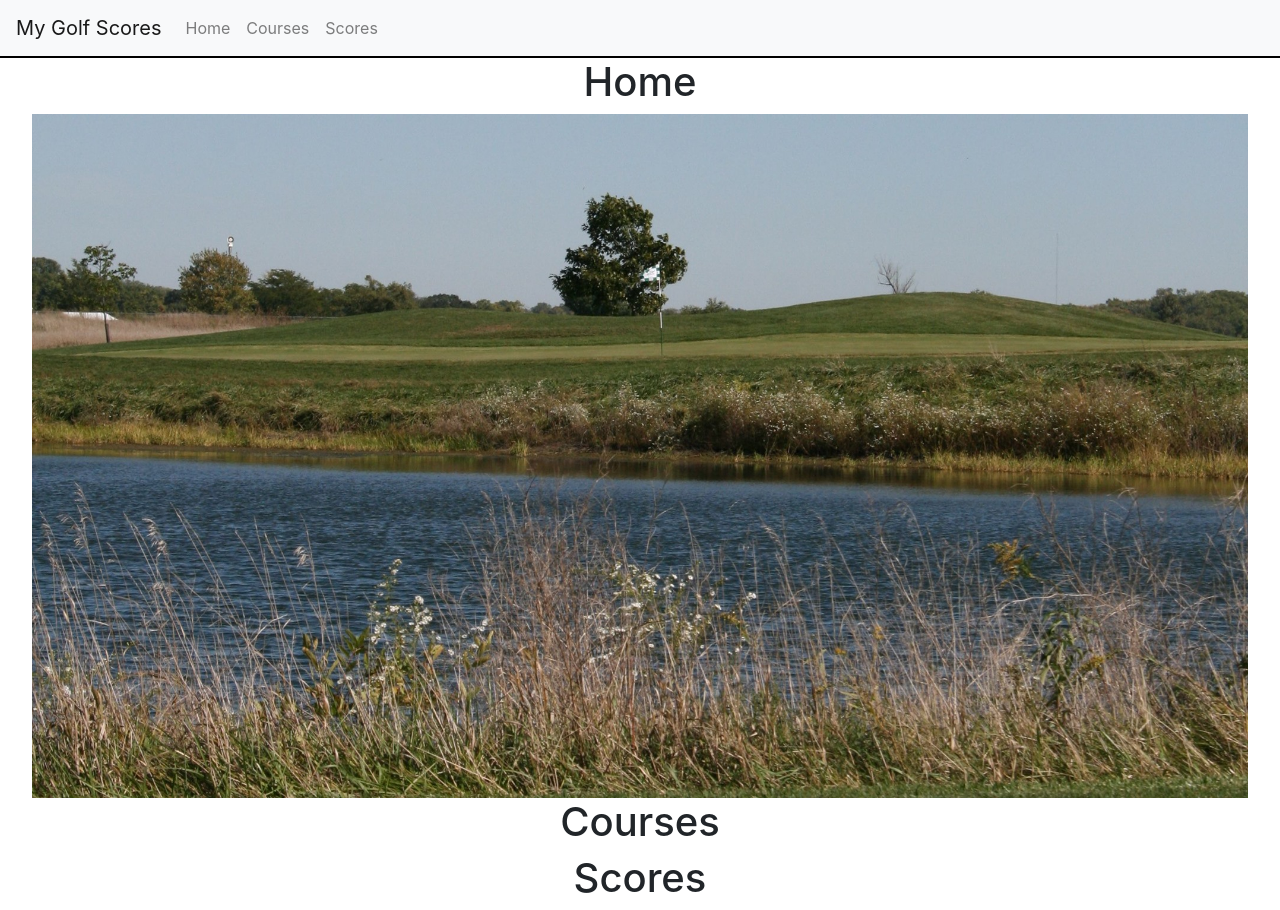
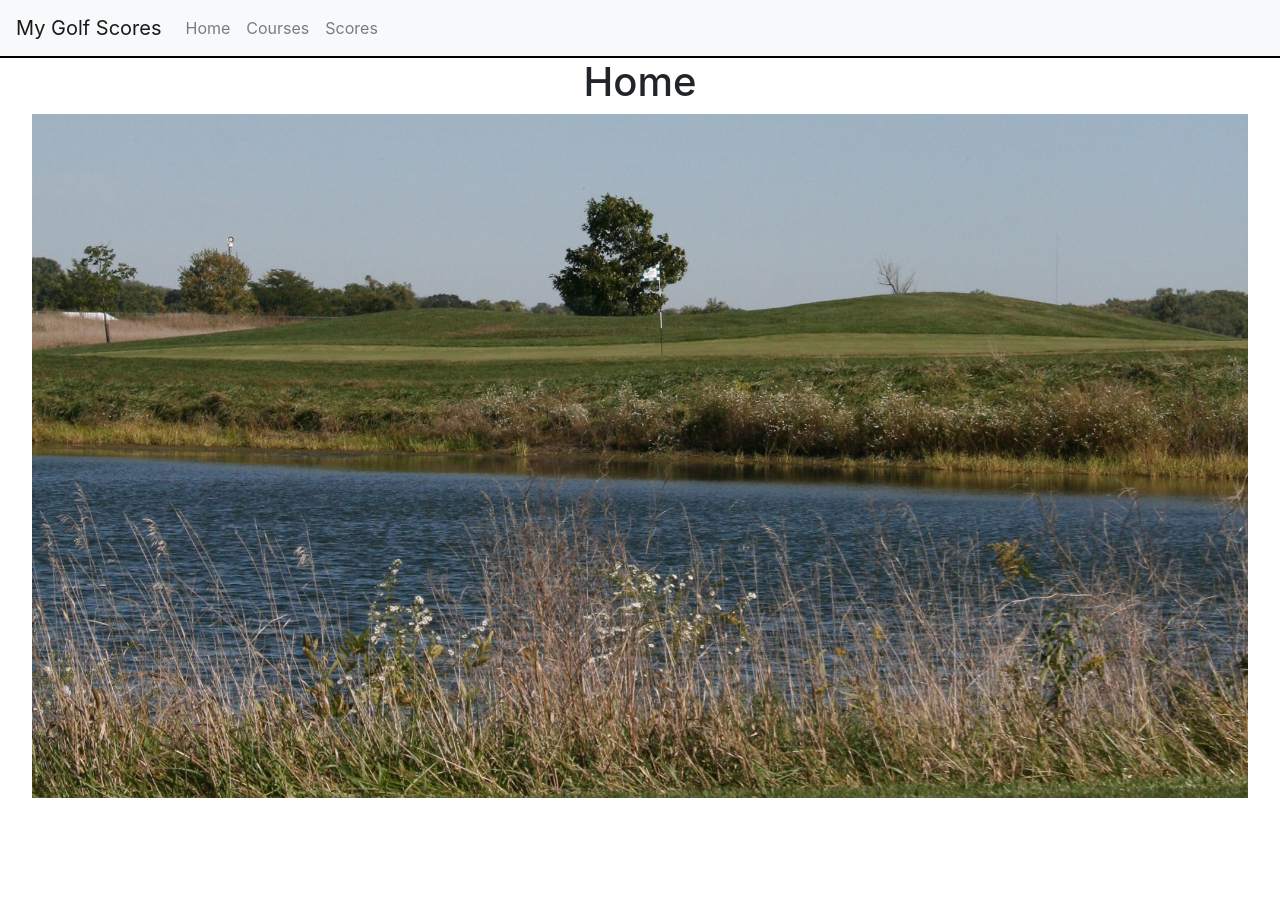
Before and after one commit to tlanders/golf-frontend, a React (Create React App) app: page / in a window 1280 px wide. After the commit the page ends 800 px from the top, so only its background shows below. Built offline with nearby package versions, Linux system fonts and the light colour scheme.

Commit message:
added initial routes

```diff
--- a/package.json
+++ b/package.json
@@ -9,6 +9,7 @@
     "bootstrap": "^4.5.2",
     "react": "^16.13.1",
     "react-dom": "^16.13.1",
+    "react-router-dom": "^5.2.0",
     "react-scripts": "3.4.3",
     "reactstrap": "^8.5.1"
   },
--- a/src/App.js
+++ b/src/App.js
@@ -14,6 +14,7 @@ import {
 import Home from "./pages/Home";
 import Courses from "./pages/Courses";
 import Scores from "./pages/Scores";
+import {BrowserRouter as Router, Route} from "react-router-dom";
 
 class App extends React.Component {
   constructor(props) {
@@ -32,6 +33,7 @@ class App extends React.Component {
   render() {
     return (
         <div className="App">
+          <Router>
             <Navbar color="light" light expand="md" className={"golf-navbar"}>
               <NavbarBrand href="/">My Golf Scores</NavbarBrand>
               <NavbarToggler onClick={this.toggle}/>
@@ -49,9 +51,12 @@ class App extends React.Component {
                 </Nav>
               </Collapse>
             </Navbar>
-          <Home/>
-          <Courses/>
-          <Scores/>
+            <div>
+              <Route path={'/'} exact component={Home}/>
+              <Route path={'/courses'} exact component={Courses}/>
+              <Route path={'/scores'} exact component={Scores}/>
+            </div>
+          </Router>
         </div>
     );
   }
```
Also changed, not shown: 1 other file (tests, documents, lock files or other folders). Lines whose indentation alone changed are shown as unchanged.
